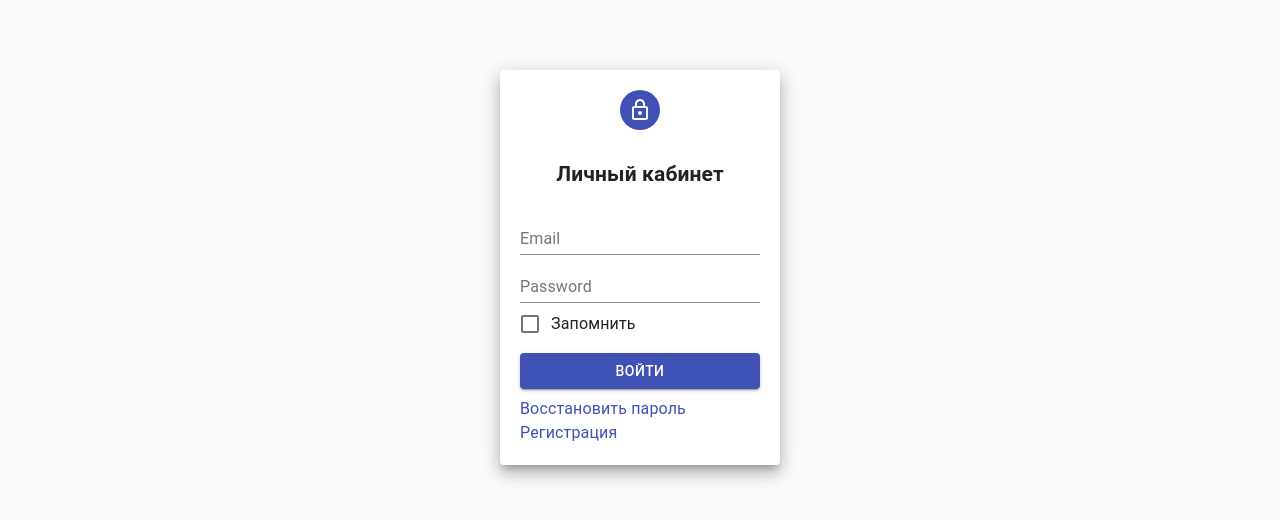
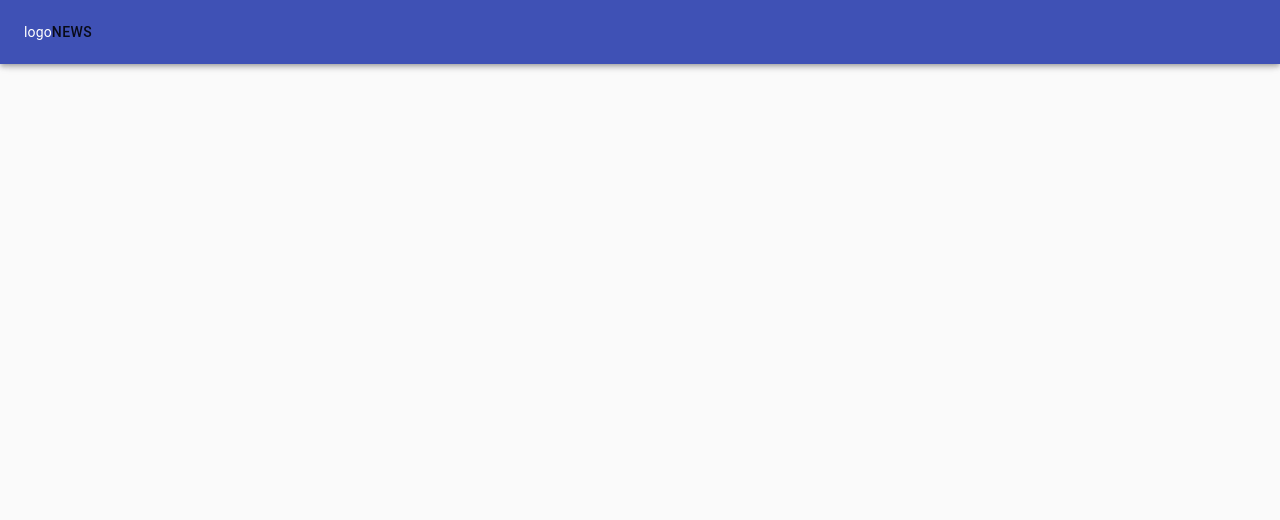
Before and after one commit to eugene-savko/recruitment-platform, a React (Create React App) app: page / in a window 1280 px wide. Shown: the top 520 px of the page. Built offline with nearby package versions, Linux system fonts and the light colour scheme.

Commit message:
feat-iss3: create component Header with Logo,NavLinks

```diff
--- a/src/app/index.tsx
+++ b/src/app/index.tsx
@@ -9,23 +9,25 @@ import { BrowserRouter, Switch, Route } from 'react-router-dom';
 // Pages
 import { Layout } from './components/Layout';
 import { NotFoundPage } from './pages/NotFoundPage';
+import Header from './pages/HomePage/Header';
 
-import ROUTES from './routes';
+// import ROUTES from './routes';
 
 export const App: React.FunctionComponent = () => (
 	<>
 		<CssBaseline />
 		<BrowserRouter>
+			<Header />
 			<Layout>
 				<Switch>
-					{ROUTES?.map((ROUTE) => (
+					{/* {ROUTES?.map((ROUTE) => (
 						<Route
 							key={ROUTE.path}
 							exact={ROUTE.exact}
 							path={ROUTE.path}
 							component={ROUTE.component}
 						/>
-					))}
+					))} */}
 					<Route component={NotFoundPage} />
 				</Switch>
 			</Layout>
--- /dev/null
+++ b/src/app/pages/HomePage/Header/Logo/index.tsx
@@ -0,0 +1,5 @@
+import React from 'react';
+
+const Logo: React.FunctionComponent = () => <>logo</>;
+
+export default Logo;
--- /dev/null
+++ b/src/app/pages/HomePage/Header/NavLinks/index.tsx
@@ -0,0 +1,14 @@
+import React from 'react';
+import Link from '@material-ui/core/Link';
+
+const NavLinks: React.FunctionComponent = () => (
+	<>
+		<nav>
+			<Link variant="button" color="textPrimary" href="news">
+				News
+			</Link>
+		</nav>
+	</>
+);
+
+export default NavLinks;
--- /dev/null
+++ b/src/app/pages/HomePage/Header/index.tsx
@@ -0,0 +1,18 @@
+import React from 'react';
+import AppBar from '@material-ui/core/AppBar';
+import ToolBar from '@material-ui/core/Toolbar';
+import Logo from './Logo';
+import NavLinks from './NavLinks';
+
+const Header: React.FunctionComponent = () => (
+	<>
+		<AppBar>
+			<ToolBar>
+				<Logo />
+				<NavLinks />
+			</ToolBar>
+		</AppBar>
+	</>
+);
+
+export default Header;
```
